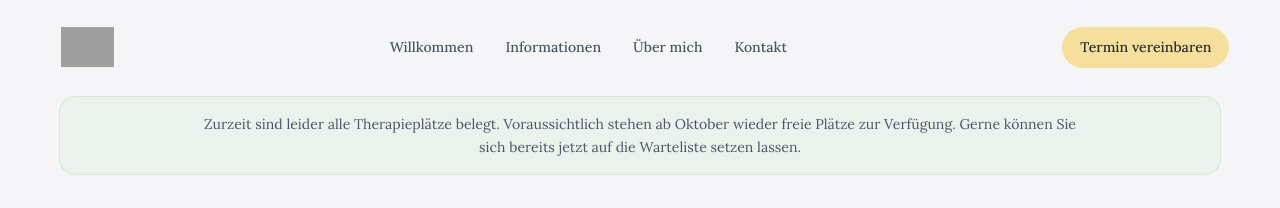
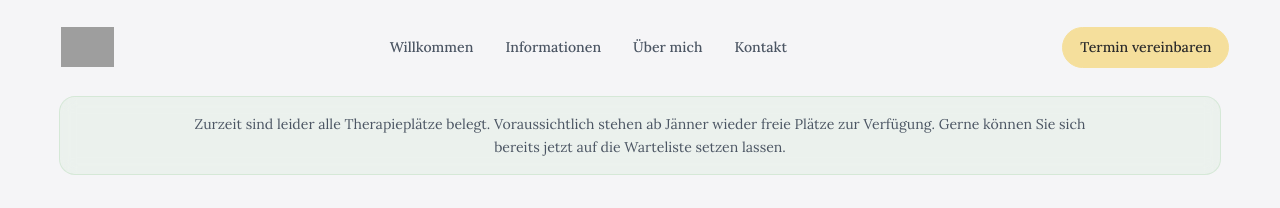
Before and after one commit to blazgy/Lisa-Berger-Webpage, a plain HTML site: page index.html in a window 1280 px wide. Shown: the top 208 px of the page. Drawn offline with nearby package versions, Linux system fonts and the light colour scheme; grey boxes are pictures that could not be loaded.

Commit message:
Update index.html - Jänner

```diff
--- a/index.html
+++ b/index.html
@@ -203,7 +203,7 @@
                     <div class="info-banner animate-fade-in">
                         <div class="info-banner-inner">
                             <span class="info-banner-text">
-                                Zurzeit sind leider alle Therapieplätze belegt. Voraussichtlich stehen ab Oktober wieder freie Plätze zur Verfügung. Gerne können Sie sich bereits jetzt auf die Warteliste setzen lassen.
+                                Zurzeit sind leider alle Therapieplätze belegt. Voraussichtlich stehen ab Jänner wieder freie Plätze zur Verfügung. Gerne können Sie sich bereits jetzt auf die Warteliste setzen lassen.
                             </span>
                         </div>
                     </div>
```
